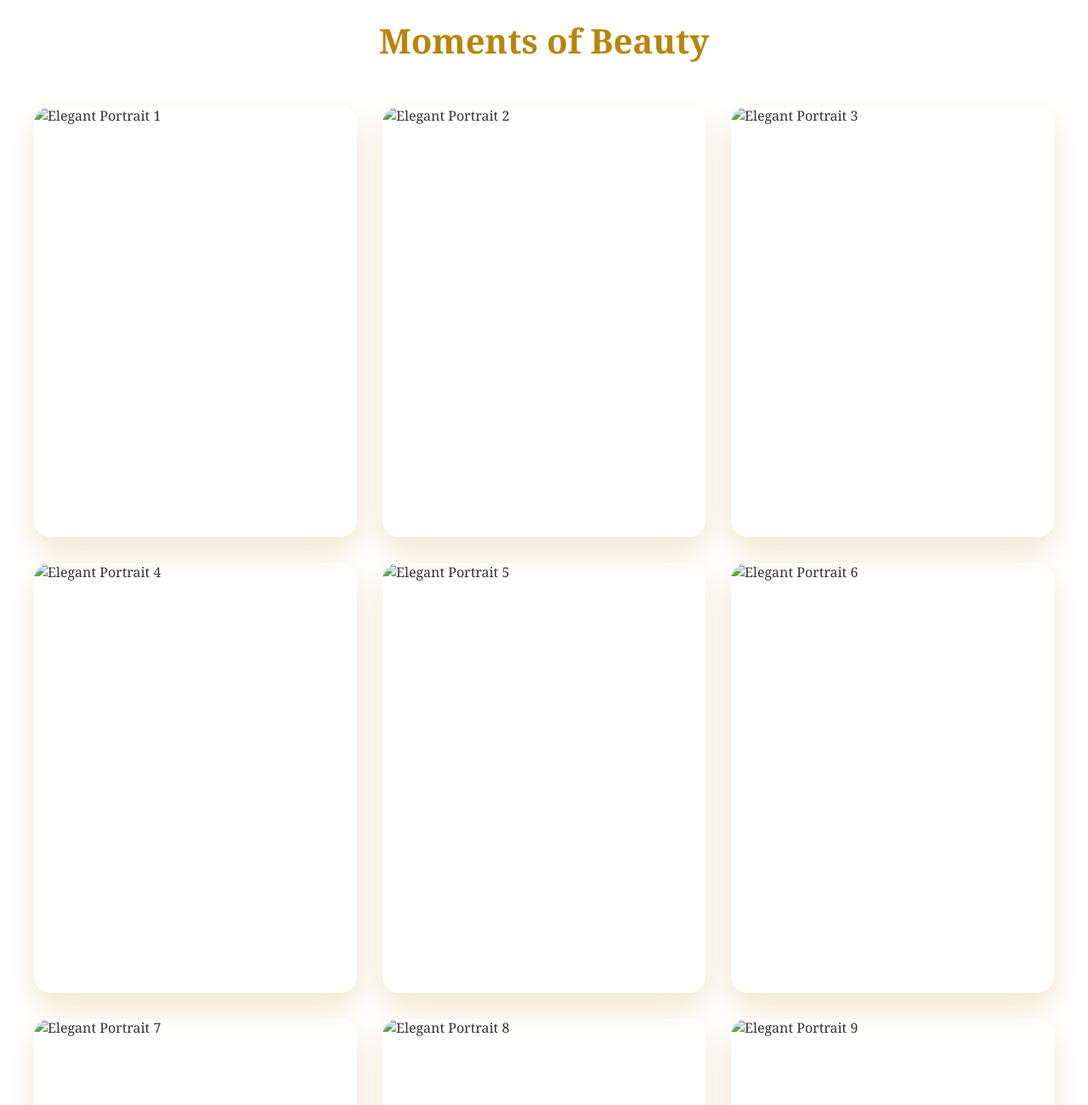
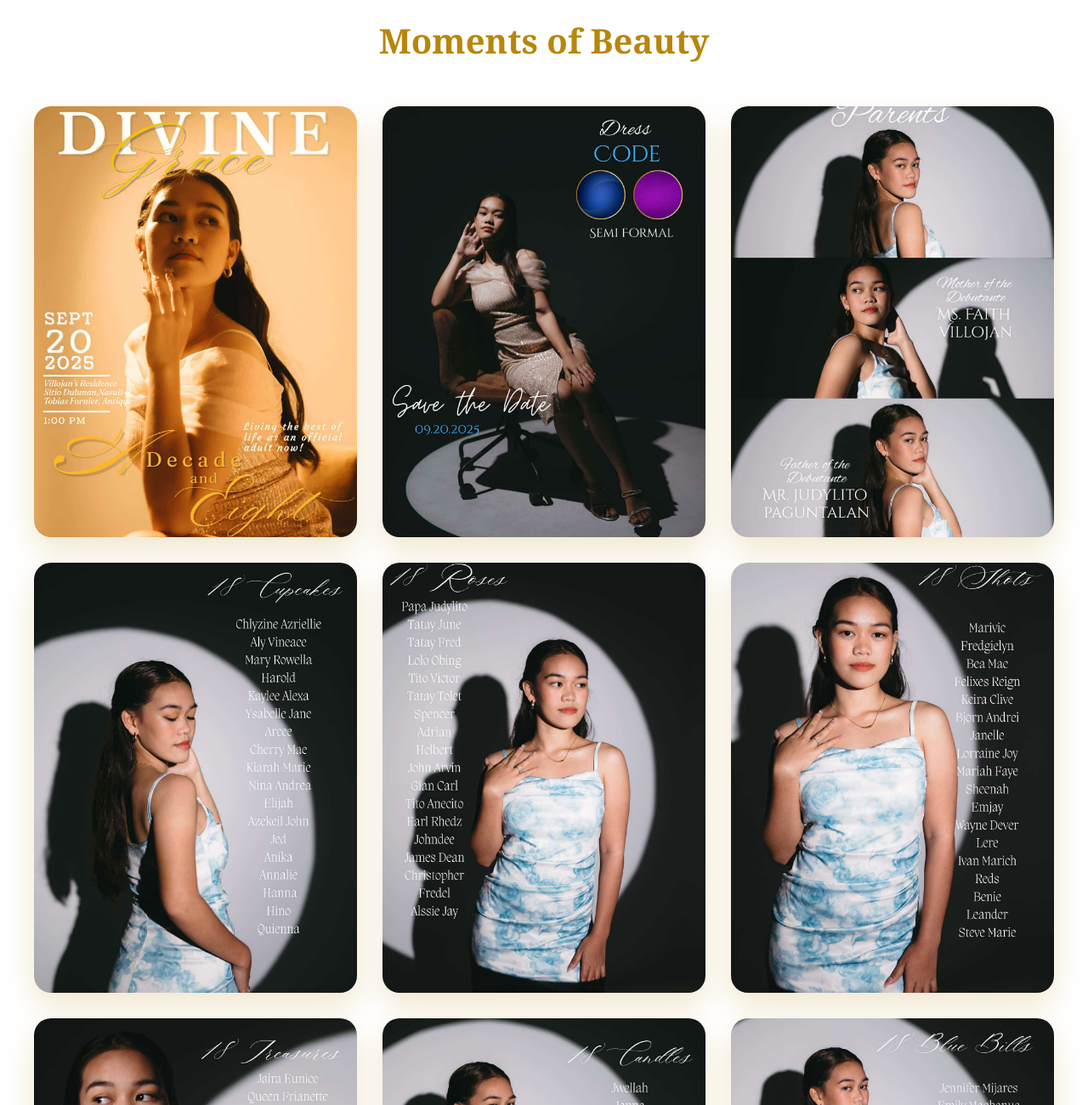
Before and after one commit to rnamocot/divine, a plain HTML site: page index.html in a window 1280 px wide. Shown: the part 860-2160 px from the top of the page at 85% size. Drawn offline with Linux system fonts and the light colour scheme.

Commit message:
image src

```diff
--- a/index.html
+++ b/index.html
@@ -326,7 +326,7 @@
             <h2 class="section-title">Moments of Beauty</h2>
             <div class="gallery-grid">
                 <div class="gallery-item">
-                    <img src="1.jpeg" alt="Elegant Portrait 1">
+                    <img src="1.jpg" alt="Elegant Portrait 1">
                     <div class="gallery-overlay">
                         <div class="overlay-content">
                             <h3>Golden Hour</h3>
@@ -334,7 +334,7 @@
                     </div>
                 </div>
                 <div class="gallery-item">
-                    <img src="2.jpeg" alt="Elegant Portrait 2">
+                    <img src="2.jpg" alt="Elegant Portrait 2">
                     <div class="gallery-overlay">
                         <div class="overlay-content">
                             <h3>Artistic Vision</h3>
@@ -342,7 +342,7 @@
                     </div>
                 </div>
                 <div class="gallery-item">
-                    <img src="3.jpeg" alt="Elegant Portrait 3">
+                    <img src="3.jpg" alt="Elegant Portrait 3">
                     <div class="gallery-overlay">
                         <div class="overlay-content">
                             <h3>Pure Elegance</h3>
@@ -350,7 +350,7 @@
                     </div>
                 </div>
                 <div class="gallery-item">
-                    <img src="4.jpeg" alt="Elegant Portrait 4">
+                    <img src="4.jpg" alt="Elegant Portrait 4">
                     <div class="gallery-overlay">
                         <div class="overlay-content">
                             <h3>Timeless Beauty</h3>
@@ -358,7 +358,7 @@
                     </div>
                 </div>
                 <div class="gallery-item">
-                    <img src="5.jpeg" alt="Elegant Portrait 5">
+                    <img src="5.jpg" alt="Elegant Portrait 5">
                     <div class="gallery-overlay">
                         <div class="overlay-content">
                             <h3>Graceful Moment</h3>
@@ -366,7 +366,7 @@
                     </div>
                 </div>
                 <div class="gallery-item">
-                    <img src="6.jpeg" alt="Elegant Portrait 6">
+                    <img src="6.jpg" alt="Elegant Portrait 6">
                     <div class="gallery-overlay">
                         <div class="overlay-content">
                             <h3>Sophisticated</h3>
@@ -374,7 +374,7 @@
                     </div>
                 </div>
                 <div class="gallery-item">
-                    <img src="7.jpeg" alt="Elegant Portrait 7">
+                    <img src="7.jpg" alt="Elegant Portrait 7">
                     <div class="gallery-overlay">
                         <div class="overlay-content">
                             <h3>Divine Grace</h3>
@@ -382,7 +382,7 @@
                     </div>
                 </div>
                 <div class="gallery-item">
-                    <img src="8.jpeg" alt="Elegant Portrait 8">
+                    <img src="8.jpg" alt="Elegant Portrait 8">
                     <div class="gallery-overlay">
                         <div class="overlay-content">
                             <h3>Radiant</h3>
@@ -390,7 +390,7 @@
                     </div>
                 </div>
                 <div class="gallery-item">
-                    <img src="9.jpeg" alt="Elegant Portrait 9">
+                    <img src="9.jpg" alt="Elegant Portrait 9">
                     <div class="gallery-overlay">
                         <div class="overlay-content">
                             <h3>Stunning</h3>
@@ -398,7 +398,7 @@
                     </div>
                 </div>
                 <div class="gallery-item">
-                    <img src="11.jpeg" alt="Elegant Portrait 11">
+                    <img src="11.jpg" alt="Elegant Portrait 11">
                     <div class="gallery-overlay">
                         <div class="overlay-content">
                             <h3>Unforgettable</h3>
```
